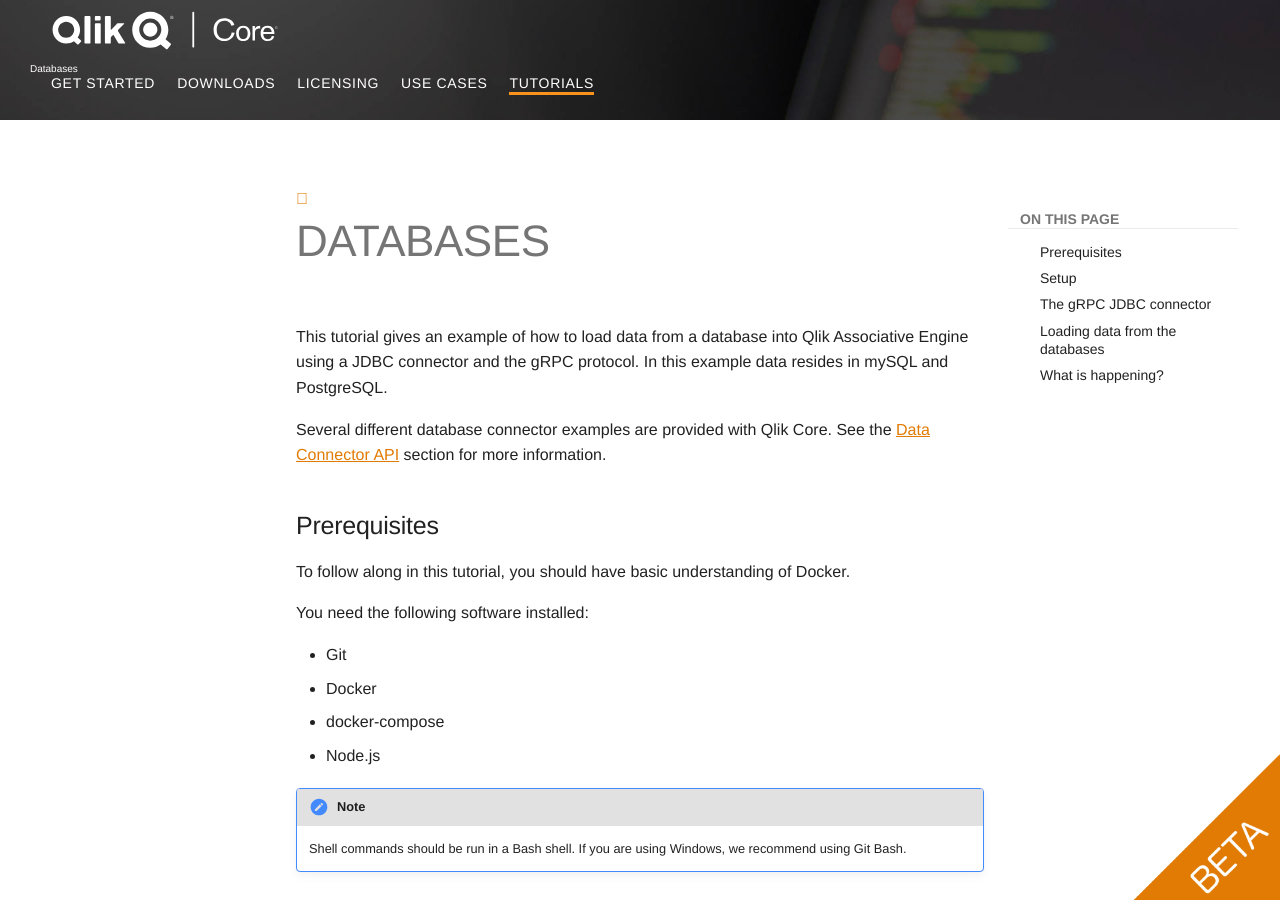
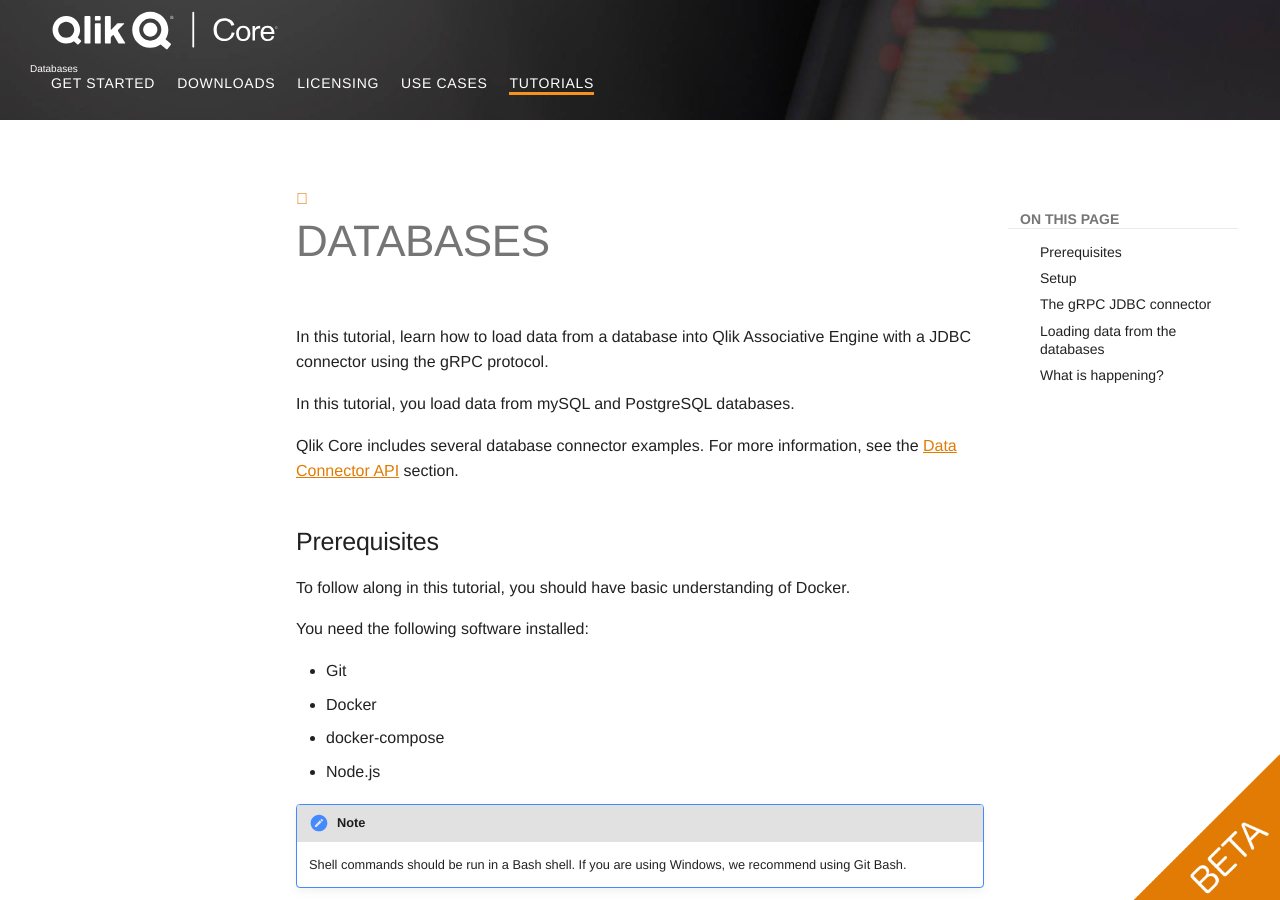
Before and after one commit to qlik-oss/core-website, an MkDocs documentation site: the page built from docs/tutorials/data-loading/databases.md, in a window 1280 px wide and 900 px high. Built offline with MkDocs 1.6.1 and Material for MkDocs 9.7.7, drawn with Linux system fonts in a browser that asks for light colours; comment, search, counter and statistics services are not loaded.

Commit message:
adjust first paragraph for all tutorials exclude hello tutorials.

```diff
--- a/docs/tutorials/data-loading/databases.md
+++ b/docs/tutorials/data-loading/databases.md
@@ -1,10 +1,12 @@
 # Databases
 
-This tutorial gives an example of how to load data from a database into Qlik Associative Engine using a JDBC connector
-and the gRPC protocol. In this example data resides in mySQL and PostgreSQL.
+In this tutorial, learn how to load data from a database into Qlik Associative Engine with a JDBC connector
+using the gRPC protocol.
 
-Several different database connector examples are provided with Qlik Core. See the
-[Data Connector API](../../services/qix-engine/apis/data-loading/introduction.md) section for more information.
+In this tutorial, you load data from mySQL and PostgreSQL databases.
+
+Qlik Core includes several database connector examples. For more information, see the
+[Data Connector API](../../services/qix-engine/apis/data-loading/introduction.md) section.
 
 ## Prerequisites
 
```
Also changed, not shown: docs/tutorials/authorization.md (+1 -1 lines), docs/tutorials/data-loading/local-files.md (+2 -2 lines), docs/tutorials/data-loading/remote-files.md (+5 -3 lines), docs/tutorials/orchestration.md (+1 -1 lines).
